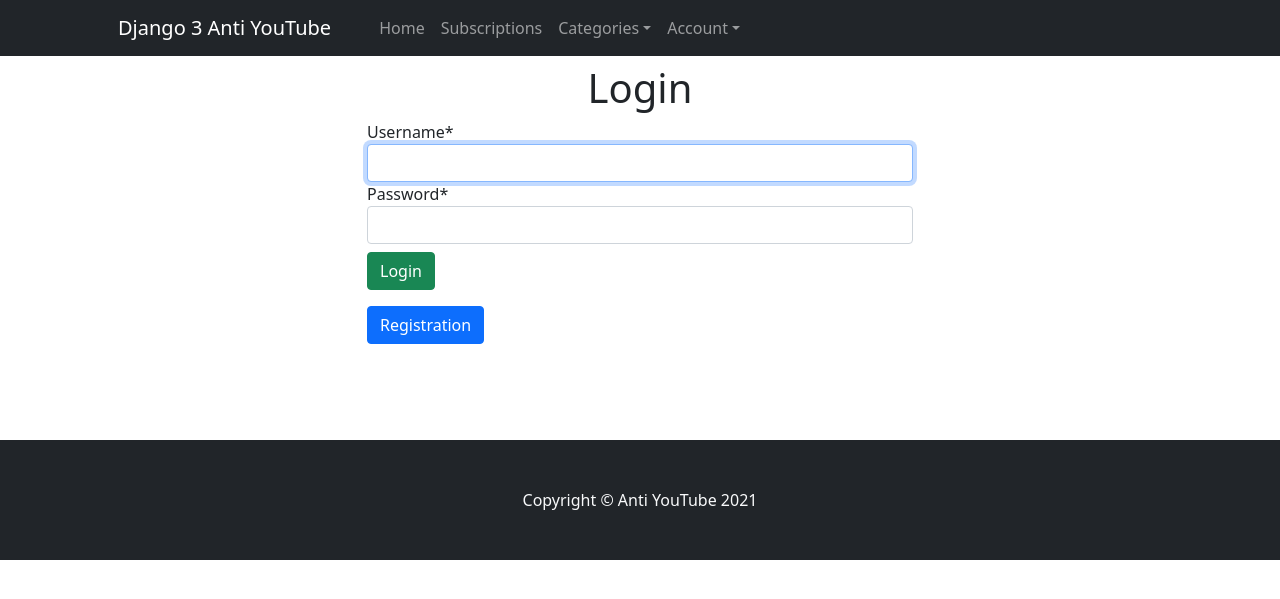
After one commit to DiSkills/django-video-hosting, a Django app: page /accounts/login/ in a window 1280 px wide. The commit adds this page. Shown: the top 599 px of the page. Run offline with Django 3.2, Linux system fonts and the light colour scheme; data that the repository does not hold is empty; some libraries are stand-ins or nearby versions.

Commit message:
login and profile

```diff
--- /dev/null
+++ b/authorisation_user/templates/accounts/login.html
@@ -0,0 +1,19 @@
+{% extends 'base.html' %}
+
+{% load crispy_forms_tags %}
+
+{% block title %}Login{% endblock title %}
+
+{% block content %}
+    <div class="row mb-5 pb-5">
+        <h1 class="text-center">Login</h1>
+        <div class="col-md-6 offset-md-3">
+            <form action="{% url 'accounts:login' %}" method="post">
+                {% csrf_token %}
+                {{ form|crispy }}
+                <input type="submit" class="mt-2 btn btn-success" value="Login">
+            </form>
+            <a class="mt-3 btn btn-primary" href="{% url 'accounts:registration' %}">Registration</a>
+        </div>
+    </div>
+{% endblock %}
--- a/authorisation_user/templates/accounts/registration.html
+++ b/authorisation_user/templates/accounts/registration.html
@@ -5,7 +5,7 @@
 {% block title %}Registration{% endblock title %}
 
 {% block content %}
-    <div class="row">
+    <div class="row mb-3">
         <h1 class="text-center">Registration</h1>
         <div class="col-md-6 offset-md-3">
             <form action="{% url 'accounts:registration' %}" method="post">
--- a/authorisation_user/urls.py
+++ b/authorisation_user/urls.py
@@ -2,11 +2,15 @@ from django.urls import path
 
 from .views import (
     RegistrationView,
-    LogoutUserView
+    LoginUserView,
+    LogoutUserView,
+    ProfileView,
 )
 
 app_name = 'accounts'
 urlpatterns = [
     path('registration/', RegistrationView.as_view(), name='registration'),
+    path('login/', LoginUserView.as_view(), name='login'),
     path('logout/', LogoutUserView.as_view(), name='logout'),
+    path('profile/', ProfileView.as_view(), name='profile'),
 ]
--- a/authorisation_user/views.py
+++ b/authorisation_user/views.py
@@ -31,9 +31,15 @@ class RegistrationView(View):
             new_user.save()
             user = authenticate(username=new_user.username, password=form.cleaned_data['password'])
             login(request, user)
-            return redirect('main:base')
+            return redirect('accounts:profile')
         context = {'form': form}
         return render(request, 'accounts/registration.html', context)
+
+
+class LoginUserView(LoginView):
+    """ Login """
+
+    template_name = 'accounts/login.html'
 
 
 class LogoutUserView(LoginRequiredMixin, View):
@@ -42,3 +48,10 @@ class LogoutUserView(LoginRequiredMixin, View):
     def get(self, request, *args, **kwargs):
         logout(request)
         return redirect('main:base')
+
+
+class ProfileView(LoginRequiredMixin, View):
+    """ Profile """
+
+    def get(self, request, *args, **kwargs):
+        return redirect('main:base')
--- a/django_video_hosting/urls.py
+++ b/django_video_hosting/urls.py
@@ -21,7 +21,7 @@ from django.conf import settings
 urlpatterns = [
     path('admin/', admin.site.urls),
     path('', include('main.urls')),
-    path('auth/', include('authorisation_user.urls')),
+    path('accounts/', include('authorisation_user.urls')),
 ]
 
 if settings.DEBUG:
--- a/main/templates/base.html
+++ b/main/templates/base.html
@@ -32,8 +32,10 @@
                                 <a class="nav-link dropdown-toggle" id="accountDropdown" href="#" role="button" data-bs-toggle="dropdown" aria-expanded="false">Account</a>
                                 <ul class="dropdown-menu" aria-labelledby="accountDropdown">
                                     {% if user.is_authenticated %}
+                                        <li><a class="dropdown-item" href="{% url 'accounts:profile' %}">Profile</a></li>
                                         <li><a class="dropdown-item" href="{% url 'accounts:logout' %}">Logout</a></li>
                                     {% else %}
+                                        <li><a class="dropdown-item" href="{% url 'accounts:login' %}">Login</a></li>
                                         <li><a class="dropdown-item" href="{% url 'accounts:registration' %}">Registration</a></li>
                                     {% endif %}
                                 </ul>
```
